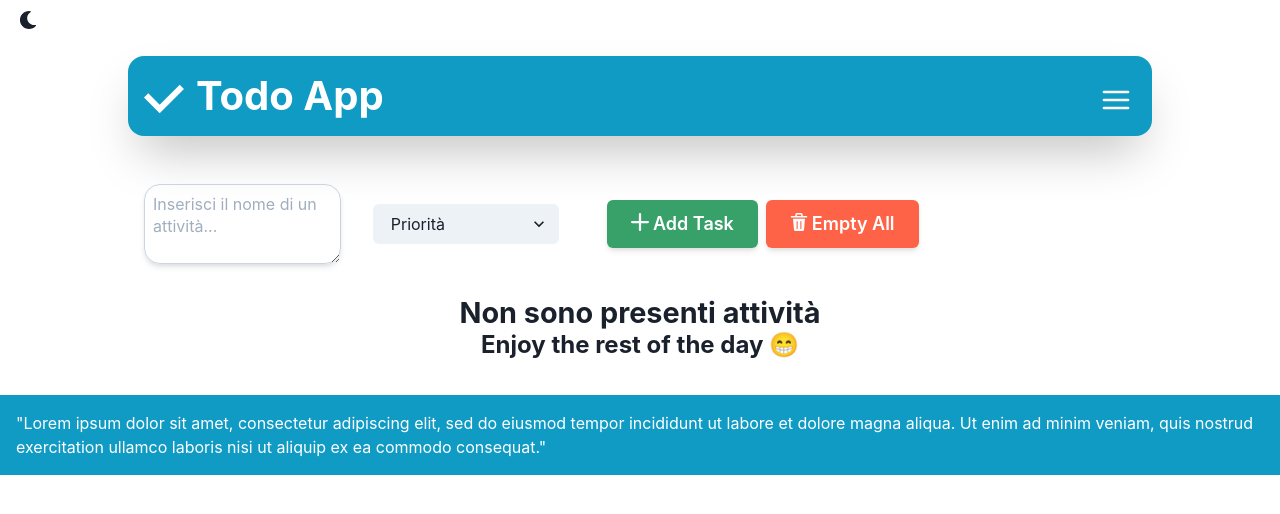
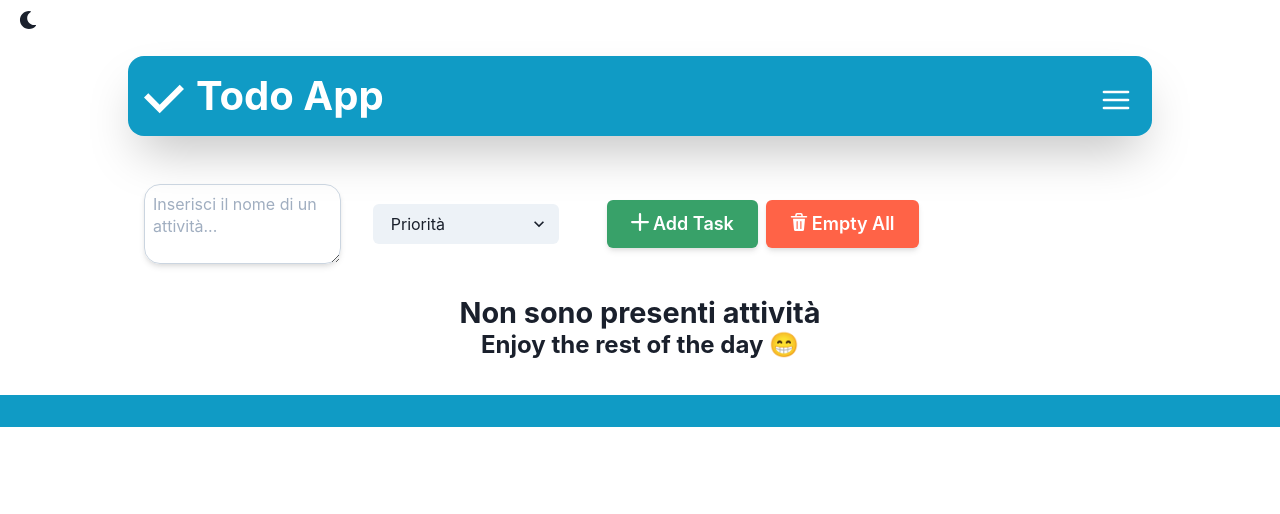
Before and after one commit to par1de/todo, a React (Create React App) app: page / in a window 1280 px wide. Shown: the top 514 px of the page. Built offline with nearby package versions, Linux system fonts and the light colour scheme.

Commit message:
Empty footer  content

```diff
--- a/src/components/Footer.js
+++ b/src/components/Footer.js
@@ -9,9 +9,9 @@ const Footer = () => {
       color="white"
       background="#109bc5"
     >
-      <h1>"Lorem ipsum dolor sit amet, consectetur adipiscing elit, sed do eiusmod tempor incididunt
+      {/* <h1>"Lorem ipsum dolor sit amet, consectetur adipiscing elit, sed do eiusmod tempor incididunt
         ut labore et dolore magna aliqua. Ut enim ad minim veniam, quis nostrud exercitation ullamco
-        laboris nisi ut aliquip ex ea commodo consequat."</h1>
+        laboris nisi ut aliquip ex ea commodo consequat."</h1> */}
     </Flex>
   );
 };
```
